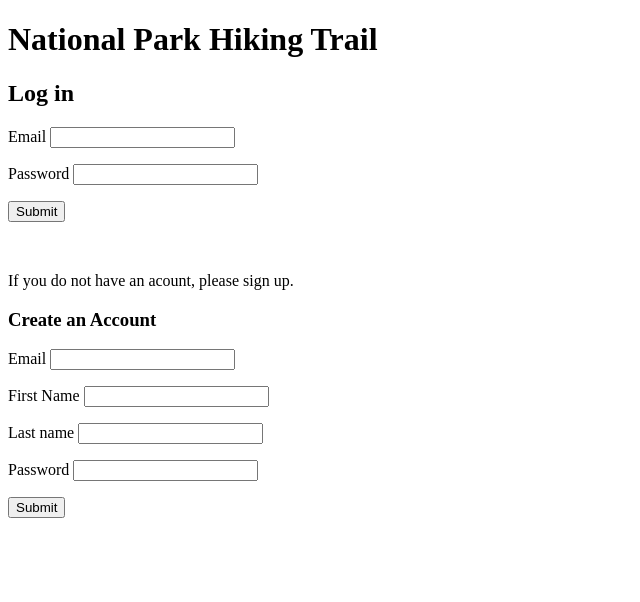
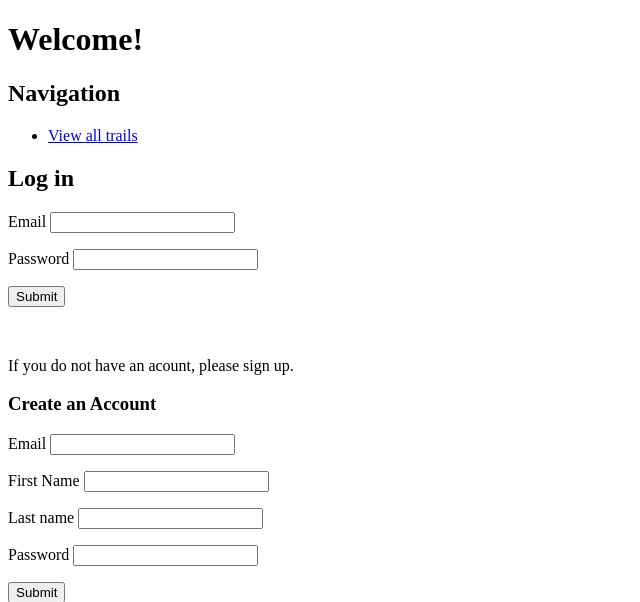
Before and after one commit to dali798/my-capstone-project, a Flask app: page / in a window 1280 px wide. Shown: the top 602 px of the page, without its empty margins (0-640 px from the left). Run offline with Flask 2, Linux system fonts and the light colour scheme.

Commit message:
updated crud, server, templates

```diff
--- a/server.py
+++ b/server.py
@@ -24,8 +24,16 @@ def homepage():
 def all_trails():
     """View all trails"""
 
-    trials = crud.get_trail()
-    return render_template("all_trails.html", trails = trails)
+    trails = crud.get_trails()
+    return render_template("all_trails.html", trails=trails)
+
+@app.route("/trails/<trail_id>")
+def show_trail(trail_id):
+    """Show detail of a particular trail"""
+
+    trail = crud.get_trail_by_id(trail_id)
+    return render_template("trails_detail.html", trail=trail)
+
 
 
 
--- a/templates/base.html
+++ b/templates/base.html
@@ -1,11 +1,15 @@
 <!DOCTYPE html>
-<html lang="en">
+<html>
     <head>
-    <meta charset="UTF-8" />
-    <title>National Park Hiking Trails</title>
-</head>
-<body>
-    {% block body %}
-    {% endblock %}
-</body>
+      <meta charset="UTF-8" />
+      <meta name="viewport" content="width=device-width">
+      <title>
+        {% block title %}{% endblock %}
+      </title>
+    </head>
+    <body>
+    {% block body %}{% endblock %}
+
+    {% block afterbody %}{% endblock %}
+    </body>
 </html>
--- a/templates/homepage.html
+++ b/templates/homepage.html
@@ -1,7 +1,15 @@
 {% extends "base.html" %}
 
+{% block title %}National Park Hiking Trail{% endblock %}
+
 {% block body %}
-<h1>National Park Hiking Trail</h1>
+
+  <h1>Welcome!</h1>
+
+  <h2>Navigation</h2>
+  <ul>
+      <li><a href="/trails">View all trails</a></li>
+  </ul>
 
   <h2>Log in</h2>
 
```
Also changed, not shown: crud.py (+5 -6 lines). Lines whose indentation alone changed are shown as unchanged.
